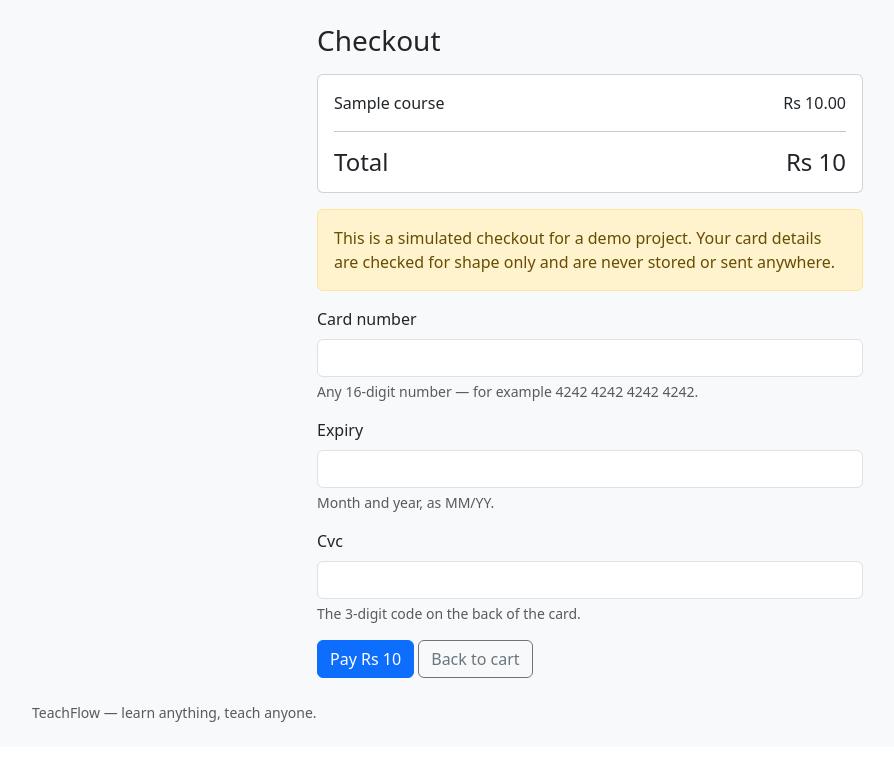
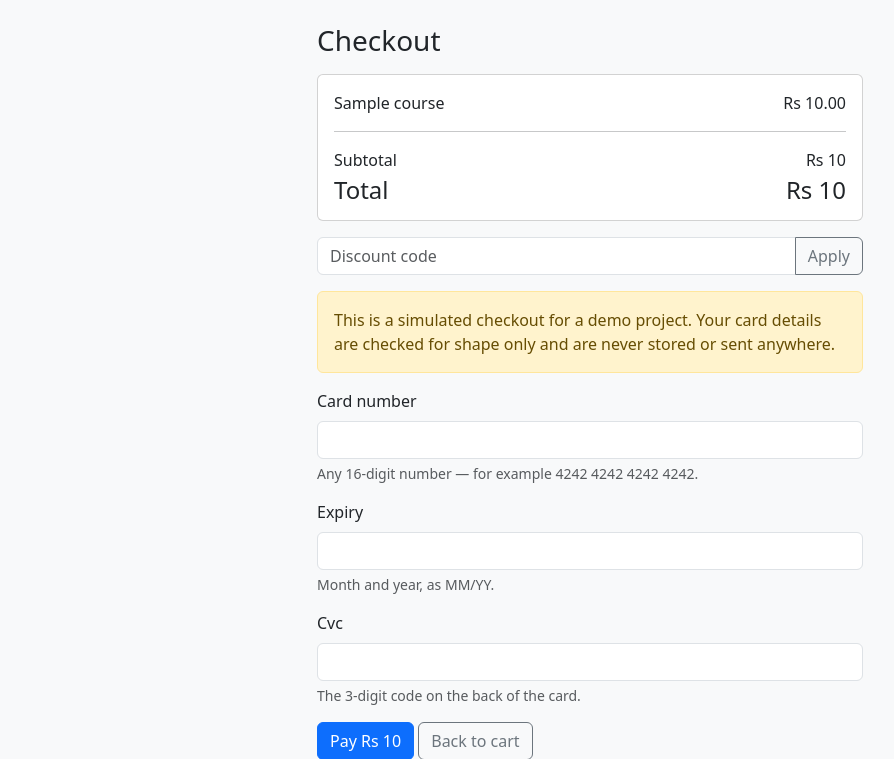
Before and after one commit to AwaisSabit/teachflow-django, a Django app: page /payments/checkout/ in a window 1280 px wide. Shown: the part 56-815 px from the top of the page, without its empty margins (50-944 px from the left). Before the commit the page ends 778 px from the top, so only its background shows below. Run offline with Django 5.2, Linux system fonts and the light colour scheme; a user stored in the database is signed in; tables that the repository leaves empty hold one stand-in row (values such as "Sample post").

Commit message:
Add coupon support at checkout with the order record

```diff
--- a/apps/payments/forms.py
+++ b/apps/payments/forms.py
@@ -46,3 +46,16 @@ class SimulatedCheckoutForm(forms.Form):
         if not re.fullmatch(r"\d{3,4}", cvc):
             raise forms.ValidationError("Enter the 3-digit security code.")
         return cvc
+
+
+class CouponForm(forms.Form):
+    """Type a discount code at checkout."""
+
+    code = forms.CharField(
+        max_length=30, help_text="Enter your discount code, if you have one."
+    )
+
+    def __init__(self, *args, **kwargs):
+        super().__init__(*args, **kwargs)
+        for field in self.fields.values():
+            field.widget.attrs.setdefault("class", "form-control")
--- a/apps/payments/models.py
+++ b/apps/payments/models.py
@@ -20,10 +20,21 @@ class Order(models.Model):
     )
     order_number = models.CharField(max_length=20, unique=True, blank=True)
     total = models.DecimalField(max_digits=10, decimal_places=2, default=0)
+    coupon = models.ForeignKey(
+        "Coupon",
+        on_delete=models.SET_NULL,
+        null=True,
+        blank=True,
+        related_name="orders",
+        help_text="The coupon used at checkout, if any.",
+    )
+    discount_amount = models.DecimalField(
+        max_digits=10,
+        decimal_places=2,
+        default=0,
+        help_text="How much the coupon took off the total.",
+    )
     created_at = models.DateTimeField(auto_now_add=True)
-
-    # Coupons land later: a coupon field and a discount amount are
-    # added to this model when checkout learns about coupons.
 
     class Meta:
         ordering = ["-created_at"]
--- a/apps/payments/urls.py
+++ b/apps/payments/urls.py
@@ -13,4 +13,6 @@ urlpatterns = [
     path("cart/add/<int:course_pk>/", views.cart_add, name="cart_add"),
     path("cart/remove/<int:course_pk>/", views.cart_remove, name="cart_remove"),
     path("checkout/", views.checkout_cart, name="checkout_cart"),
+    path("coupon/apply/", views.apply_coupon, name="apply_coupon"),
+    path("coupon/remove/", views.remove_coupon, name="remove_coupon"),
 ]
--- a/apps/payments/views.py
+++ b/apps/payments/views.py
@@ -4,6 +4,8 @@ The checkout is simulated: the student enters card details that are
 checked for shape only and never stored, and the order completes
 straight away. There is no real payment gateway here.
 """
+from decimal import Decimal
+
 from django.contrib import messages
 from django.contrib.auth.decorators import login_required
 from django.shortcuts import get_object_or_404, redirect, render
@@ -11,8 +13,8 @@ from django.shortcuts import get_object_or_404, redirect, render
 from apps.courses.models import Course
 from apps.learning.models import Enrollment, is_enrolled
 
-from .forms import SimulatedCheckoutForm
-from .models import CartItem, Order, OrderItem, WishlistItem, cart_total
+from .forms import CouponForm, SimulatedCheckoutForm
+from .models import CartItem, Coupon, Order, OrderItem, WishlistItem, cart_total
 
 
 @login_required
@@ -125,22 +127,34 @@ def checkout_cart(request):
     items = CartItem.objects.filter(student=request.user).select_related(
         "course"
     )
-    total = cart_total(request.user)
     if not items.exists():
         messages.info(request, "Your cart is empty.")
         return redirect("payments:cart")
+    coupon = coupon_from_session(request)
+    per_item_discount, discount = discount_for_items(items, coupon)
+    subtotal = cart_total(request.user)
+    total = subtotal - discount
     if request.method == "POST":
         form = SimulatedCheckoutForm(request.POST)
         if form.is_valid():
-            order = Order.objects.create(student=request.user, total=total)
+            order = Order.objects.create(
+                student=request.user,
+                total=total,
+                coupon=coupon,
+                discount_amount=discount,
+            )
             for item in items:
+                paid_price = item.course.price - per_item_discount.get(
+                    item.pk, 0
+                )
                 OrderItem.objects.create(
-                    order=order, course=item.course, price=item.course.price
+                    order=order, course=item.course, price=paid_price
                 )
                 Enrollment.objects.get_or_create(
                     student=request.user, course=item.course
                 )
             items.delete()
+            request.session.pop("coupon_id", None)
             messages.success(
                 request,
                 f"Payment complete — you are now enrolled on {order.items.count()} course(s).",
@@ -151,8 +165,109 @@ def checkout_cart(request):
     return render(
         request,
         "payments/checkout_cart.html",
-        {"form": form, "items": items, "total": total},
+        {
+            "form": form,
+            "coupon_form": CouponForm(),
+            "coupon": coupon,
+            "items": items,
+            "per_item_discount": per_item_discount,
+            "discount": discount,
+            "subtotal": subtotal,
+            "total": total,
+        },
     )
+
+
+def coupon_from_session(request):
+    """The coupon the student applied at checkout, if it is still valid."""
+    coupon_id = request.session.get("coupon_id")
+    if not coupon_id:
+        return None
+    try:
+        coupon = Coupon.objects.get(pk=coupon_id)
+    except Coupon.DoesNotExist:
+        return None
+    if not coupon.is_valid_now():
+        return None
+    return coupon
+
+
+def discount_for_items(items, coupon):
+    """How much a coupon takes off these cart items, per item.
+
+    A site-wide coupon discounts every item; a one-course coupon
+    discounts only its own course. Returns (per-item discounts, total).
+    """
+    if coupon is None:
+        return {}, 0
+    from decimal import Decimal
+
+    per_item = {}
+    total_discount = Decimal("0.00")
+    for item in items:
+        if coupon.applies_to(item.course):
+            discount = coupon.discount_for(item.course.price)
+        else:
+            discount = Decimal("0.00")
+        per_item[item.pk] = discount
+        total_discount += discount
+    return per_item, total_discount
+
+
+@login_required
+def apply_coupon(request):
+    """Apply a discount code, so checkout shows the discount.
+
+    The code must exist and be inside its dates. When the cart has
+    courses, the code must also apply to at least one of them — a
+    one-course code for a course that is not in the cart is rejected
+    instead of sitting there doing nothing. The form carries a `next`
+    field, so a code typed on the single-course checkout returns
+    there instead of to the cart.
+    """
+    next_url = request.POST.get("next") or reverse("payments:checkout_cart")
+    if request.method == "POST":
+        form = CouponForm(request.POST)
+        if form.is_valid():
+            code = form.cleaned_data["code"].strip().upper()
+            coupon = Coupon.objects.filter(code__iexact=code).first()
+            if coupon is None:
+                messages.error(request, "That discount code does not exist.")
+            elif not coupon.is_valid_now():
+                messages.error(
+                    request, "That discount code has expired or is not active."
+                )
+            else:
+                cart_courses = [
+                    item.course
+                    for item in CartItem.objects.filter(
+                        student=request.user
+                    ).select_related("course")
+                ]
+                if cart_courses and not any(
+                    coupon.applies_to(course) for course in cart_courses
+                ):
+                    messages.error(
+                        request,
+                        "That discount code does not apply to anything in your cart.",
+                    )
+                else:
+                    request.session["coupon_id"] = coupon.pk
+                    messages.success(
+                        request,
+                        f"Discount code {coupon.code} applied — {coupon.percent}% off.",
+                    )
+    return redirect(next_url)
+
+
+@login_required
+def remove_coupon(request):
+    """Take the discount code off the checkout."""
+    next_url = request.POST.get("next") or reverse("payments:checkout_cart")
+    if request.method == "POST":
+        request.session.pop("coupon_id", None)
+        messages.info(request, "Discount code removed.")
+    return redirect(next_url)
 
 
 @login_required
@@ -173,16 +288,29 @@ def checkout_course(request, course_pk):
     if is_enrolled(request.user, course):
         messages.info(request, "You are already enrolled on this course.")
         return redirect("courses:detail", pk=course.pk)
+    coupon = coupon_from_session(request)
+    discount = Decimal("0.00")
+    if coupon is not None and coupon.applies_to(course):
+        discount = coupon.discount_for(course.price)
+    elif coupon is not None:
+        coupon = None
+    total = course.price - discount
     if request.method == "POST":
         form = SimulatedCheckoutForm(request.POST)
         if form.is_valid():
-            order = Order.objects.create(student=request.user, total=course.price)
+            order = Order.objects.create(
+                student=request.user,
+                total=total,
+                coupon=coupon,
+                discount_amount=discount,
+            )
             OrderItem.objects.create(
-                order=order, course=course, price=course.price
+                order=order, course=course, price=total
             )
             Enrollment.objects.get_or_create(
                 student=request.user, course=course
             )
+            request.session.pop("coupon_id", None)
             messages.success(
                 request,
                 f"Payment complete — you are now enrolled on “{course.title}”.",
@@ -193,5 +321,12 @@ def checkout_course(request, course_pk):
     return render(
         request,
         "payments/checkout.html",
-        {"form": form, "course": course},
+        {
+            "form": form,
+            "coupon_form": CouponForm(),
+            "coupon": coupon,
+            "course": course,
+            "discount": discount,
+            "total": total,
+        },
     )
--- a/templates/payments/checkout_cart.html
+++ b/templates/payments/checkout_cart.html
@@ -10,9 +10,30 @@
           <p class="mb-1">{{ item.course.title }} <span class="float-end">Rs {{ item.course.price }}</span></p>
         {% endfor %}
         <hr>
+        <p class="mb-1">Subtotal <span class="float-end">Rs {{ subtotal }}</span></p>
+        {% if discount %}
+          <p class="mb-1 text-success">Discount ({{ coupon.code }}) <span class="float-end">− Rs {{ discount }}</span></p>
+        {% endif %}
         <p class="h4 mb-0">Total <span class="float-end">Rs {{ total }}</span></p>
       </div>
     </div>
+    {% if coupon %}
+      <form method="post" action="{% url 'payments:remove_coupon' %}" class="mb-3">
+        {% csrf_token %}
+        <input type="hidden" name="next" value="{% url 'payments:checkout_cart' %}">
+        <span class="badge bg-success">{{ coupon.code }} — {{ coupon.percent }}% off</span>
+        <button type="submit" class="btn btn-sm btn-link">Remove code</button>
+      </form>
+    {% else %}
+      <form method="post" action="{% url 'payments:apply_coupon' %}" class="mb-3">
+        {% csrf_token %}
+        <input type="hidden" name="next" value="{% url 'payments:checkout_cart' %}">
+        <div class="input-group">
+          <input class="form-control" type="text" name="code" placeholder="Discount code" aria-label="Discount code">
+          <button type="submit" class="btn btn-outline-secondary">Apply</button>
+        </div>
+      </form>
+    {% endif %}
     <div class="alert alert-warning" role="alert">
       This is a simulated checkout for a demo project. Your card details are checked for shape only and are never stored or sent anywhere.
     </div>
```
Also changed, not shown: templates/payments/checkout.html (+22 -1 lines), tests/test_checkout_coupon.py (added, +157 -0 lines), apps/payments/migrations/0005_order_coupon_order_discount_amount.py (added).
